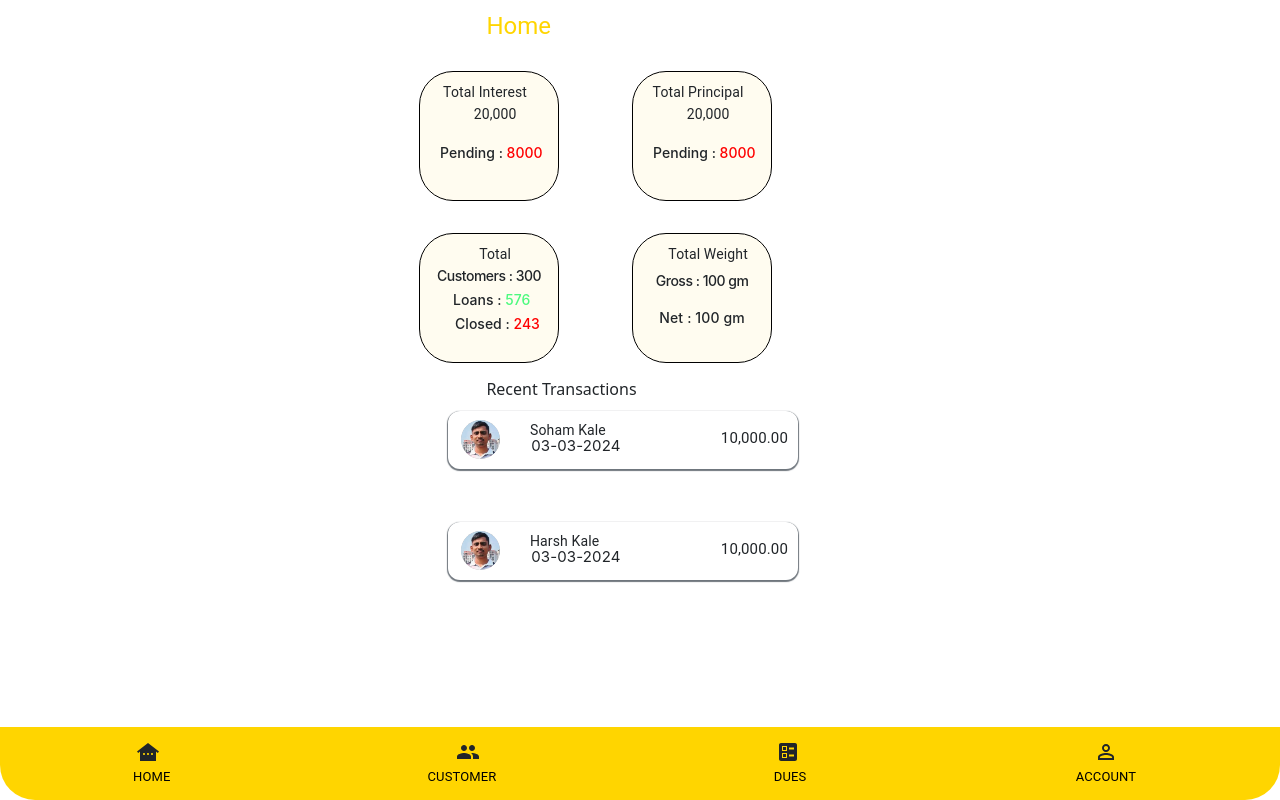
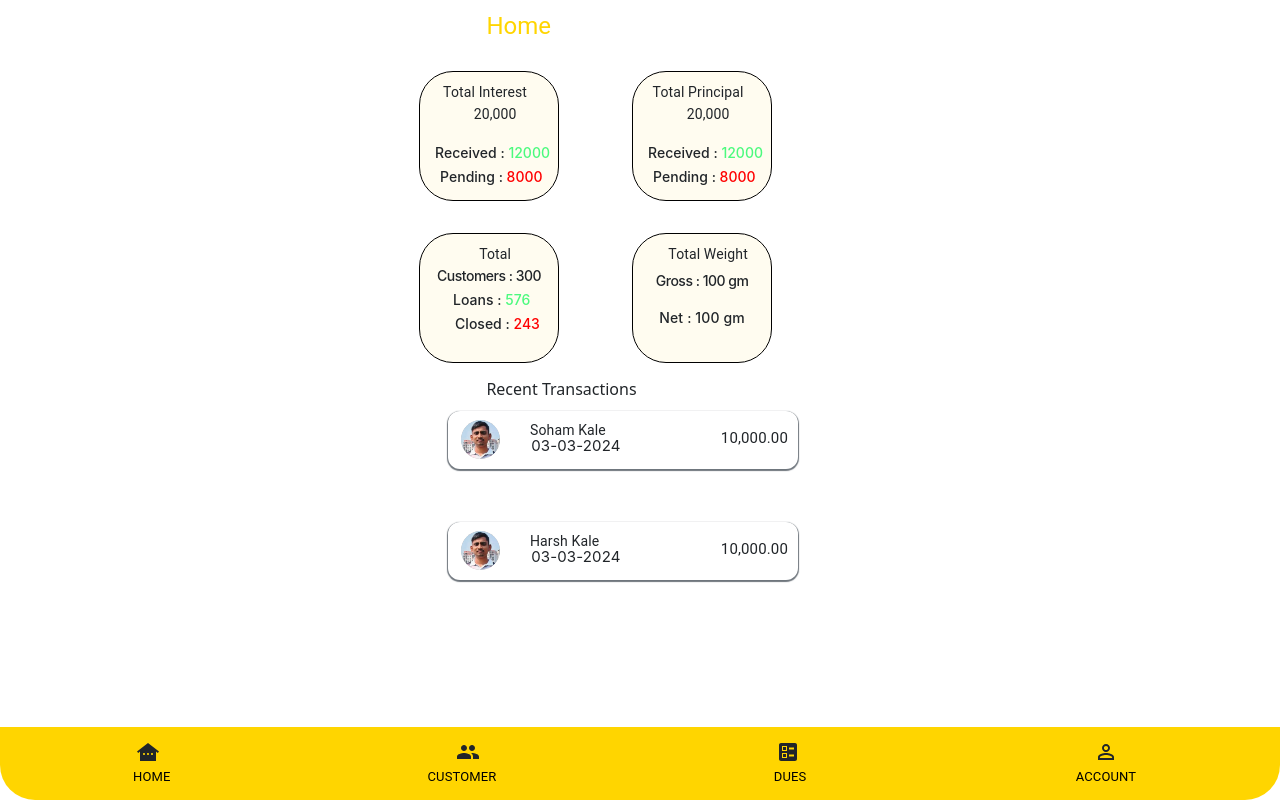
Before and after one commit to Soham-Kale/GirviApp, a React (Vite) app: page /Home in a window 1280 px wide. Built offline with nearby package versions, Linux system fonts and the light colour scheme.

Commit message:
Update Home.jsx

```diff
--- a/src/Component/Home/Home.jsx
+++ b/src/Component/Home/Home.jsx
@@ -64,7 +64,7 @@ function Box1() {
                     marginTop: { lg: "0px", xs: "-20px", md: "-0px", sm: "-20px" },
                     marginLeft: { lg: "15px", xs: "20px", sm: "20px" },
                 }}>
-{/*                     <Typography display='inline' sx={{
+                    <Typography display='inline' sx={{
                         width: { lg: "150px", xs: "145px", md: "100px", sm: "150px" },
                         fontSize: { lg: "14px", xs: "10px", md: "13px", sm: "10px" },
                         fontFamily: 'Inter',
@@ -81,7 +81,7 @@ function Box1() {
                             color: '#4CFA7E',
                             textAlign: 'center',
                         }}> 12000</Box>
-                    </Typography> */}
+                    </Typography>
                 </Box>
 
                 <Box sx={{
@@ -138,7 +138,7 @@ function Box2() {
                     marginTop: { lg: "0px", xs: "-20px", md: "0px", sm: "-20px" },
                     marginLeft: { lg: "15px", xs: "20px", sm: "20px" },
                 }}>
-{/*                     <Typography sx={{
+                    <Typography sx={{
                         width: { lg: "150px", xs: "145px", md: "100px", sm: "150px" },
                         fontSize: { lg: "14px", xs: "10px", md: "13px", sm: "10px" },
                         fontFamily: 'Inter',
@@ -155,7 +155,7 @@ function Box2() {
                             color: '#4CFA7E',
                             textAlign: 'center',
                         }}> 12000</Box>
-                    </Typography> */}
+                    </Typography>
                 </Box>
 
                 <Box sx={{
```
